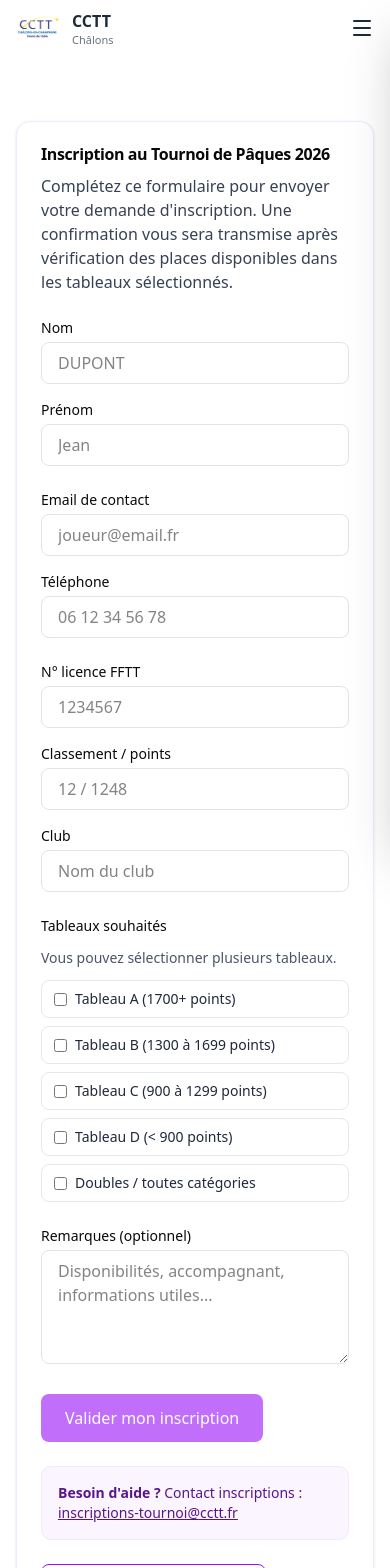
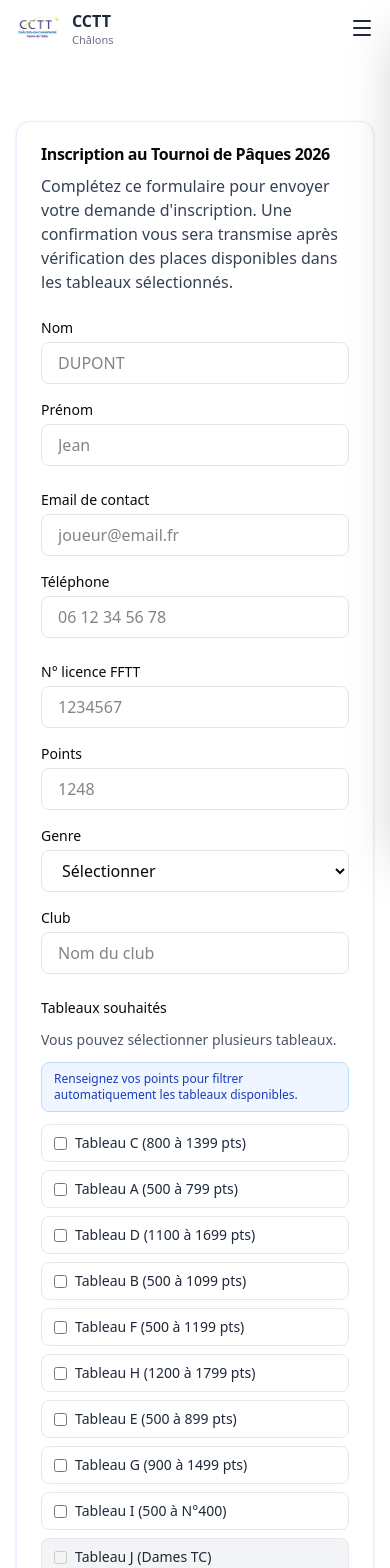
Before and after one commit to jesared/club-cctt, a Next.js app: page /tournoi/inscription in a window 390 px wide. Shown: the top 1568 px of the page. Built offline with nearby package versions, Linux system fonts and the light colour scheme; no server answers.

Commit message:
Ajuste le formulaire d'inscription tournoi et filtres tableaux

```diff
--- a/app/api/tournoi/inscription/route.ts
+++ b/app/api/tournoi/inscription/route.ts
@@ -6,16 +6,35 @@ type RegistrationPayload = {
   email?: string;
   phone?: string;
   licenseNumber?: string;
-  ranking?: string;
+  points?: string;
+  gender?: string;
   club?: string;
   tables?: unknown;
-  notes?: string;
   website?: string;
 };
 
 const WINDOW_MS = 10 * 60 * 1000;
 const MAX_REQUESTS = 5;
 const requestTracker = new Map<string, number[]>();
+
+
+const TABLE_RULES: Record<string, { minPoints: number | null; maxPoints: number | null; womenOnly?: boolean }> = {
+  C: { minPoints: 800, maxPoints: 1399 },
+  A: { minPoints: 500, maxPoints: 799 },
+  D: { minPoints: 1100, maxPoints: 1699 },
+  B: { minPoints: 500, maxPoints: 1099 },
+  F: { minPoints: 500, maxPoints: 1199 },
+  H: { minPoints: 1200, maxPoints: 1799 },
+  E: { minPoints: 500, maxPoints: 899 },
+  G: { minPoints: 900, maxPoints: 1499 },
+  I: { minPoints: 500, maxPoints: null },
+  J: { minPoints: null, maxPoints: null, womenOnly: true },
+  L: { minPoints: 500, maxPoints: 1299 },
+  N: { minPoints: 1300, maxPoints: 2099 },
+  K: { minPoints: 500, maxPoints: 999 },
+  M: { minPoints: 1000, maxPoints: 1599 },
+  P: { minPoints: null, maxPoints: null },
+};
 
 function checkRateLimit(clientIp: string) {
   const now = Date.now();
@@ -36,6 +55,27 @@ function isValidEmail(email: string) {
   return /^[^\s@]+@[^\s@]+\.[^\s@]+$/.test(email);
 }
 
+function isTableEligible(tableCode: string, points: number, gender: string) {
+  const rule = TABLE_RULES[tableCode];
+  if (!rule) {
+    return false;
+  }
+
+  if (rule.womenOnly && gender !== "F") {
+    return false;
+  }
+
+  if (rule.minPoints !== null && points < rule.minPoints) {
+    return false;
+  }
+
+  if (rule.maxPoints !== null && points > rule.maxPoints) {
+    return false;
+  }
+
+  return true;
+}
+
 function normalizeTables(tables: unknown) {
   if (!Array.isArray(tables)) {
     return [];
@@ -54,10 +94,10 @@ async function sendWithWebhook(payload: {
   email: string;
   phone: string;
   licenseNumber: string;
-  ranking: string;
+  points: string;
+  gender: string;
   club: string;
   tables: string[];
-  notes: string;
 }) {
   const webhookUrl = process.env.TOURNAMENT_REGISTRATION_WEBHOOK_URL;
 
@@ -86,10 +126,10 @@ async function sendWithResend(payload: {
   email: string;
   phone: string;
   licenseNumber: string;
-  ranking: string;
+  points: string;
+  gender: string;
   club: string;
   tables: string[];
-  notes: string;
 }) {
   const resendApiKey = process.env.RESEND_API_KEY;
   const to = process.env.TOURNAMENT_REGISTRATION_TO_EMAIL;
@@ -119,11 +159,10 @@ async function sendWithResend(payload: {
         `Email: ${payload.email}`,
         `Téléphone: ${payload.phone}`,
         `N° licence: ${payload.licenseNumber}`,
-        `Classement: ${payload.ranking || "Non renseigné"}`,
+        `Points: ${payload.points || "Non renseigné"}`,
+        `Genre: ${payload.gender || "Non renseigné"}`,
         `Club: ${payload.club}`,
         `Tableaux: ${payload.tables.join(", ")}`,
-        "",
-        `Remarques: ${payload.notes || "Aucune"}`,
       ].join("\n"),
     }),
   });
@@ -160,9 +199,9 @@ export async function POST(request: NextRequest) {
   const email = body.email?.trim() ?? "";
   const phone = body.phone?.trim() ?? "";
   const licenseNumber = body.licenseNumber?.trim() ?? "";
-  const ranking = body.ranking?.trim() ?? "";
+  const points = body.points?.trim() ?? "";
+  const gender = body.gender?.trim().toUpperCase() ?? "";
   const club = body.club?.trim() ?? "";
-  const notes = body.notes?.trim() ?? "";
   const website = body.website?.trim() ?? "";
   const tables = normalizeTables(body.tables);
 
@@ -217,6 +256,21 @@ export async function POST(request: NextRequest) {
     );
   }
 
+
+  if (!/^\d{1,5}$/.test(points)) {
+    return NextResponse.json(
+      { message: "Les points doivent être un nombre positif." },
+      { status: 400 }
+    );
+  }
+
+  if (!["M", "F"].includes(gender)) {
+    return NextResponse.json(
+      { message: "Le genre doit être M ou F." },
+      { status: 400 }
+    );
+  }
+
   if (tables.length === 0) {
     return NextResponse.json(
       { message: "Merci de sélectionner au moins un tableau." },
@@ -224,9 +278,14 @@ export async function POST(request: NextRequest) {
     );
   }
 
-  if (notes.length > 1000) {
+  const numericPoints = Number.parseInt(points, 10);
+  const invalidTables = tables.filter((tableCode) => !isTableEligible(tableCode, numericPoints, gender));
+
+  if (invalidTables.length > 0) {
     return NextResponse.json(
-      { message: "Les remarques ne doivent pas dépasser 1000 caractères." },
+      {
+        message: `Les tableaux suivants ne sont pas accessibles avec votre profil: ${invalidTables.join(", ")}.`,
+      },
       { status: 400 }
     );
   }
@@ -237,10 +296,10 @@ export async function POST(request: NextRequest) {
     email,
     phone,
     licenseNumber,
-    ranking,
+    points,
+    gender,
     club,
     tables,
-    notes,
   };
 
   const sent =
--- a/components/TournamentRegistrationForm.tsx
+++ b/components/TournamentRegistrationForm.tsx
@@ -13,19 +13,37 @@ type RegistrationPayload = {
   email: string;
   phone: string;
   licenseNumber: string;
-  ranking: string;
+  points: string;
+  gender: "M" | "F" | "";
   club: string;
   tables: string[];
-  notes: string;
   website: string;
 };
 
-const TABLE_OPTIONS = [
-  { value: "A", label: "Tableau A (1700+ points)" },
-  { value: "B", label: "Tableau B (1300 à 1699 points)" },
-  { value: "C", label: "Tableau C (900 à 1299 points)" },
-  { value: "D", label: "Tableau D (< 900 points)" },
-  { value: "X", label: "Doubles / toutes catégories" },
+type TableOption = {
+  value: string;
+  label: string;
+  minPoints: number | null;
+  maxPoints: number | null;
+  womenOnly?: boolean;
+};
+
+const TABLE_OPTIONS: TableOption[] = [
+  { value: "C", label: "Tableau C (800 à 1399 pts)", minPoints: 800, maxPoints: 1399 },
+  { value: "A", label: "Tableau A (500 à 799 pts)", minPoints: 500, maxPoints: 799 },
+  { value: "D", label: "Tableau D (1100 à 1699 pts)", minPoints: 1100, maxPoints: 1699 },
+  { value: "B", label: "Tableau B (500 à 1099 pts)", minPoints: 500, maxPoints: 1099 },
+  { value: "F", label: "Tableau F (500 à 1199 pts)", minPoints: 500, maxPoints: 1199 },
+  { value: "H", label: "Tableau H (1200 à 1799 pts)", minPoints: 1200, maxPoints: 1799 },
+  { value: "E", label: "Tableau E (500 à 899 pts)", minPoints: 500, maxPoints: 899 },
+  { value: "G", label: "Tableau G (900 à 1499 pts)", minPoints: 900, maxPoints: 1499 },
+  { value: "I", label: "Tableau I (500 à N°400)", minPoints: 500, maxPoints: null },
+  { value: "J", label: "Tableau J (Dames TC)", minPoints: null, maxPoints: null, womenOnly: true },
+  { value: "L", label: "Tableau L (500 à 1299 pts)", minPoints: 500, maxPoints: 1299 },
+  { value: "N", label: "Tableau N (1300 à 2099 pts)", minPoints: 1300, maxPoints: 2099 },
+  { value: "K", label: "Tableau K (500 à 999 pts)", minPoints: 500, maxPoints: 999 },
+  { value: "M", label: "Tableau M (1000 à 1599 pts)", minPoints: 1000, maxPoints: 1599 },
+  { value: "P", label: "Tableau P (Toutes catégories)", minPoints: null, maxPoints: null },
 ] as const;
 
 const initialData: RegistrationPayload = {
@@ -34,22 +52,61 @@ const initialData: RegistrationPayload = {
   email: "",
   phone: "",
   licenseNumber: "",
-  ranking: "",
+  points: "",
+  gender: "",
   club: "",
   tables: [],
-  notes: "",
   website: "",
 };
+
+function isEligible(points: number | null, gender: "M" | "F" | "", table: TableOption) {
+  if (table.womenOnly && gender !== "F") {
+    return false;
+  }
+
+  if (points === null) {
+    return true;
+  }
+
+  if (table.minPoints !== null && points < table.minPoints) {
+    return false;
+  }
+
+  if (table.maxPoints !== null && points > table.maxPoints) {
+    return false;
+  }
+
+  return true;
+}
 
 export default function TournamentRegistrationForm() {
   const [formData, setFormData] = useState(initialData);
   const [isSubmitting, setIsSubmitting] = useState(false);
   const [feedback, setFeedback] = useState<FeedbackState>(null);
 
+  const parsedPoints = useMemo(() => {
+    if (!formData.points.trim()) {
+      return null;
+    }
+
+    const numericPoints = Number.parseInt(formData.points, 10);
+    return Number.isNaN(numericPoints) ? null : numericPoints;
+  }, [formData.points]);
+
+  const ineligibleTableCodes = useMemo(
+    () => TABLE_OPTIONS.filter((table) => !isEligible(parsedPoints, formData.gender, table)).map((table) => table.value),
+    [formData.gender, parsedPoints],
+  );
+
   const canSubmit = useMemo(() => formData.tables.length > 0, [formData.tables.length]);
 
   const toggleTable = (tableCode: string) => {
     setFormData((current) => {
+      const table = TABLE_OPTIONS.find((option) => option.value === tableCode);
+      if (!table || !isEligible(parsedPoints, current.gender, table)) {
+        return current;
+      }
+
       const exists = current.tables.includes(tableCode);
       return {
         ...current,
@@ -108,6 +165,22 @@ export default function TournamentRegistrationForm() {
       setIsSubmitting(false);
     }
   };
+
+  const infoMessage = useMemo(() => {
+    if (!formData.points.trim()) {
+      return "Renseignez vos points pour filtrer automatiquement les tableaux disponibles.";
+    }
+
+    if (parsedPoints === null || parsedPoints < 0) {
+      return "Points invalides : veuillez saisir un nombre positif.";
+    }
+
+    if (ineligibleTableCodes.length === 0) {
+      return "Tous les tableaux sont disponibles avec ces informations.";
+    }
+
+    return `Tableaux indisponibles : ${ineligibleTableCodes.join(", ")}.`;
+  }, [formData.points, ineligibleTableCodes, parsedPoints]);
 
   return (
     <form className="space-y-6" onSubmit={handleSubmit}>
@@ -192,7 +265,7 @@ export default function TournamentRegistrationForm() {
         </div>
       </div>
 
-      <div className="grid gap-4 sm:grid-cols-3">
+      <div className="grid gap-4 sm:grid-cols-4">
         <div>
           <label htmlFor="licenseNumber" className="block text-sm font-medium mb-1">
             N° licence FFTT
@@ -213,21 +286,67 @@ export default function TournamentRegistrationForm() {
           />
         </div>
         <div>
-          <label htmlFor="ranking" className="block text-sm font-medium mb-1">
-            Classement / points
+          <label htmlFor="points" className="block text-sm font-medium mb-1">
+            Points
           </label>
           <input
-            id="ranking"
-            name="ranking"
-            type="text"
-            maxLength={20}
-            value={formData.ranking}
+            id="points"
+            name="points"
+            type="number"
+            min={0}
+            required
+            value={formData.points}
             onChange={(event) =>
-              setFormData((current) => ({ ...current, ranking: event.target.value }))
+              setFormData((current) => {
+                const nextValue = event.target.value;
+                const nextPoints = Number.parseInt(nextValue, 10);
+
+                if (!nextValue.trim() || Number.isNaN(nextPoints)) {
+                  return { ...current, points: nextValue };
+                }
+
+                return {
+                  ...current,
+                  points: nextValue,
+                  tables: current.tables.filter((tableCode) => {
+                    const table = TABLE_OPTIONS.find((option) => option.value === tableCode);
+                    return table ? isEligible(nextPoints, current.gender, table) : false;
+                  }),
+                };
+              })
             }
             className="w-full border rounded-md px-4 py-2 focus:outline-none focus:ring-2 focus:ring-purple-500"
-            placeholder="12 / 1248"
+            placeholder="1248"
           />
+        </div>
+        <div>
+          <label htmlFor="gender" className="block text-sm font-medium mb-1">
+            Genre
+          </label>
+          <select
+            id="gender"
+            name="gender"
+            required
+            value={formData.gender}
+            onChange={(event) =>
+              setFormData((current) => {
+                const nextGender = event.target.value as "M" | "F" | "";
+                return {
+                  ...current,
+                  gender: nextGender,
+                  tables: current.tables.filter((tableCode) => {
+                    const table = TABLE_OPTIONS.find((option) => option.value === tableCode);
+                    return table ? isEligible(parsedPoints, nextGender, table) : false;
+                  }),
+                };
+              })
+            }
+            className="w-full border rounded-md px-4 py-2 focus:outline-none focus:ring-2 focus:ring-purple-500"
+          >
+            <option value="">Sélectionner</option>
+            <option value="M">M</option>
+            <option value="F">F</option>
+          </select>
         </div>
         <div>
           <label htmlFor="club" className="block text-sm font-medium mb-1">
@@ -253,15 +372,21 @@ export default function TournamentRegistrationForm() {
       <fieldset className="space-y-3">
         <legend className="text-sm font-medium">Tableaux souhaités</legend>
         <p className="text-sm text-gray-600">Vous pouvez sélectionner plusieurs tableaux.</p>
+        <p className="rounded-md border border-blue-200 bg-blue-50 px-3 py-2 text-xs text-blue-800">{infoMessage}</p>
         <div className="grid gap-2 sm:grid-cols-2">
           {TABLE_OPTIONS.map((table) => (
             <label
               key={table.value}
-              className="flex items-start gap-2 rounded-md border border-gray-200 px-3 py-2"
+              className={`flex items-start gap-2 rounded-md border px-3 py-2 ${
+                isEligible(parsedPoints, formData.gender, table)
+                  ? "border-gray-200"
+                  : "cursor-not-allowed border-gray-200 bg-gray-100 text-gray-400"
+              }`}
             >
               <input
                 type="checkbox"
                 checked={formData.tables.includes(table.value)}
+                disabled={!isEligible(parsedPoints, formData.gender, table)}
                 onChange={() => toggleTable(table.value)}
                 className="mt-1"
               />
@@ -270,24 +395,6 @@ export default function TournamentRegistrationForm() {
           ))}
         </div>
       </fieldset>
-
-      <div>
-        <label htmlFor="notes" className="block text-sm font-medium mb-1">
-          Remarques (optionnel)
-        </label>
-        <textarea
-          id="notes"
-          name="notes"
-          rows={4}
-          maxLength={1000}
-          value={formData.notes}
-          onChange={(event) =>
-            setFormData((current) => ({ ...current, notes: event.target.value }))
-          }
-          className="w-full border rounded-md px-4 py-2 focus:outline-none focus:ring-2 focus:ring-purple-500"
-          placeholder="Disponibilités, accompagnant, informations utiles..."
-        />
-      </div>
 
       <div className="hidden" aria-hidden="true">
         <label htmlFor="website">Site web</label>
```
